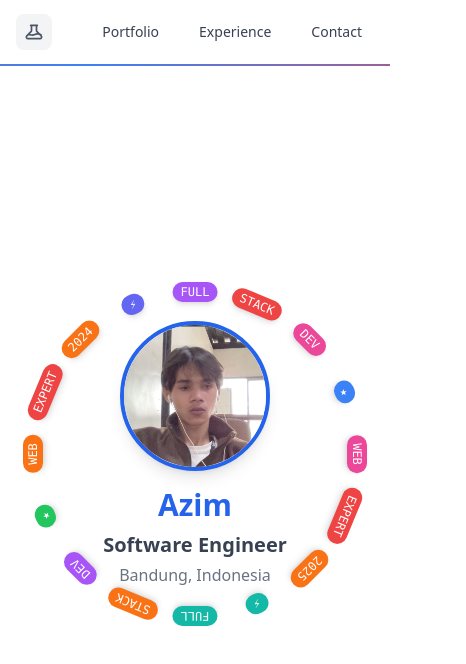
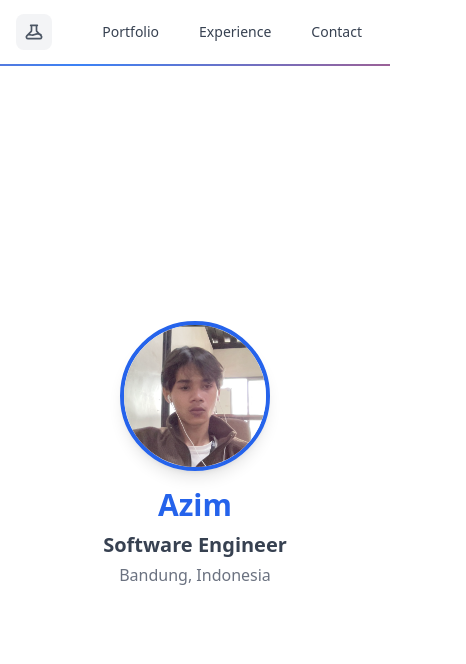
Before and after one commit to BudAzimbud/porto-azim, a Next.js app: page / in a window 390 px wide. Shown: the top 664 px of the page, 466 px wide, since content can reach past the window. Built offline with nearby package versions, Linux system fonts and the light colour scheme.

Commit message:
Commit changes

```diff
--- a/src/modules/home/HomeContainer.tsx
+++ b/src/modules/home/HomeContainer.tsx
@@ -267,7 +267,7 @@ export default function HomeContainer() {
 
       <div className="hero-section flex min-h-screen items-center justify-center w-full pt-16 dark:bg-gray-900">
         <div className="text-center relative">
-          <div className="circular-text-container absolute top-1/2 left-1/2 -translate-x-1/2 -translate-y-1/2 w-[280px] sm:w-[400px] h-[280px] sm:h-[400px]">
+          <div className="hidden sm:block circular-text-container absolute top-1/2 left-1/2 -translate-x-1/2 -translate-y-1/2 w-[280px] sm:w-[400px] h-[280px] sm:h-[400px]">
             {[...Array(16)].map((_, index) => (
               <div
                 key={index}
@@ -296,7 +296,7 @@ export default function HomeContainer() {
                     duration-200
                   `}
                 >
-                  {['FULL', 'STACK', 'DEV', '★', 'WEB', 'EXPERT', '2025', '⚡', 'FULL', 'STACK', 'DEV', '★', 'WEB', 'EXPERT', '2024', '⚡'][index]}
+                  {['FULL', 'STACK', 'DEV', '★', 'WEB', 'EXPERT', '2025', '⚡', 'FULL', 'STACK', 'DEV', '★', 'WEB', 'EXPERT', '2025', '⚡'][index]}
                 </span>
               </div>
             ))}
@@ -957,24 +957,25 @@ export default function HomeContainer() {
             ].map((exp, index) => (
               <div
                 key={index}
-                className="experience-card bg-white dark:bg-gray-800 rounded-2xl shadow-lg p-8 hover:shadow-xl transition-all duration-300 border border-gray-100 dark:border-gray-700"
               >
-                <div className="flex flex-col md:flex-row justify-between items-start md:items-center mb-6">
-                  <div className="space-y-2">
-                    <h3 className="text-2xl font-bold text-gray-800 dark:text-white hover:text-blue-600 dark:hover:text-blue-400 transition-colors duration-300">
+                <div className="flex flex-col sm:flex-row justify-between items-start sm:items-center mb-4 sm:mb-6">
+                  <div className="space-y-1 sm:space-y-2 w-full sm:w-auto">
+                    <h3 className="text-xl sm:text-2xl font-bold text-gray-800 dark:text-white hover:text-blue-600 dark:hover:text-blue-400 transition-colors duration-300">
                       {exp.company}
                     </h3>
-                    <p className="text-blue-600 dark:text-blue-400 font-medium text-lg">{exp.role}</p>
+                    <p className="text-base sm:text-lg text-blue-600 dark:text-blue-400 font-medium">
+                      {exp.role}
+                    </p>
                   </div>
-                  <span className="mt-2 md:mt-0 px-4 py-2 bg-blue-50 dark:bg-blue-900/50 text-blue-600 dark:text-blue-400 rounded-full text-sm font-medium">
+                  <span className="mt-2 sm:mt-0 px-3 py-1.5 sm:px-4 sm:py-2 bg-blue-50 dark:bg-blue-900/50 text-blue-600 dark:text-blue-400 rounded-full text-xs sm:text-sm font-medium whitespace-nowrap">
                     {exp.period}
                   </span>
                 </div>
-                <ul className="space-y-3">
+                <ul className="space-y-2 sm:space-y-3">
                   {exp.responsibilities.map((item, i) => (
-                    <li key={i} className="flex items-start space-x-3">
+                    <li key={i} className="flex items-start space-x-2 sm:space-x-3">
                       <span className="mt-1.5 w-1.5 h-1.5 bg-blue-500 rounded-full flex-shrink-0"></span>
-                      <span className="text-gray-600 dark:text-gray-300">{item}</span>
+                      <span className="text-sm sm:text-base text-gray-600 dark:text-gray-300">{item}</span>
                     </li>
                   ))}
                 </ul>
--- a/src/pages/index.tsx
+++ b/src/pages/index.tsx
@@ -1,5 +1,9 @@
 import HomeContainer from "@app/modules/home/HomeContainer";
 
 export default function Home() {
-  return <HomeContainer />;
+  return (
+    <div>
+      <HomeContainer />;
+    </div>
+  );
 }
--- a/src/styles/globals.css
+++ b/src/styles/globals.css
@@ -1,26 +1,3 @@
 @tailwind base;
 @tailwind components;
 @tailwind utilities;
-
-
-@media (prefers-color-scheme: dark) {
-
-}
-
-
-:root {
-}
-
-@keyframes twinkle {
-  0%, 100% { opacity: 1; }
-  50% { opacity: 0.3; }
-}
-
-@keyframes float {
-  from { transform: translateY(0); }
-  to { transform: translateY(20px); }
-}
-
-.animate-twinkle {
-  animation: twinkle 2s infinite;
-}
--- a/styles/globals.css
+++ b/styles/globals.css
@@ -1,10 +1,3 @@
 @tailwind base;
 @tailwind components;
 @tailwind utilities;
-
-/* Add smooth transitions for dark mode */
-* {
-  transition-property: background-color, border-color, color, fill, stroke;
-  transition-timing-function: cubic-bezier(0.4, 0, 0.2, 1);
-  transition-duration: 150ms;
-}
```
